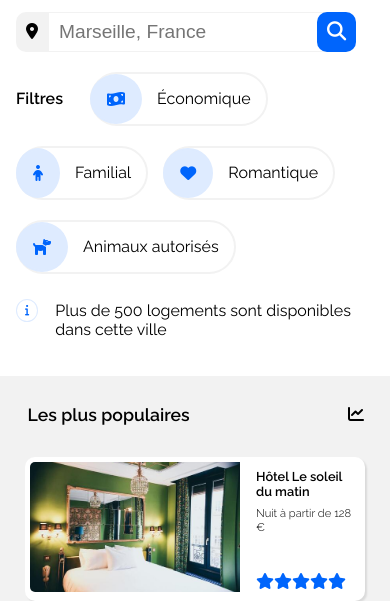
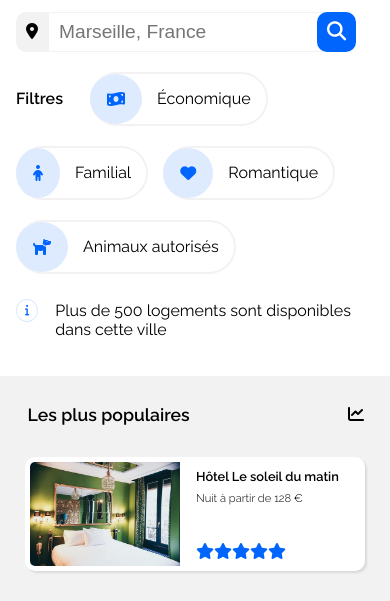
Before and after one commit to brunoribier/brunoribier_2_21032021, a plain HTML site: page index.html in a window 390 px wide. Shown: the part 253-854 px from the top of the page. Drawn offline with Linux system fonts and the light colour scheme.

Commit message:
bug mobile taille im_heb2 fixed v2

```diff
--- a/style.css
+++ b/style.css
@@ -759,7 +759,7 @@ Les très petits écrans (< 768 px : pour les écrans dont la largeur est compri
 
     .img_heb2
     {
-        min-width: 210px;
+        min-width: 150px;
     }
 
     .bloc3_2_2
```
